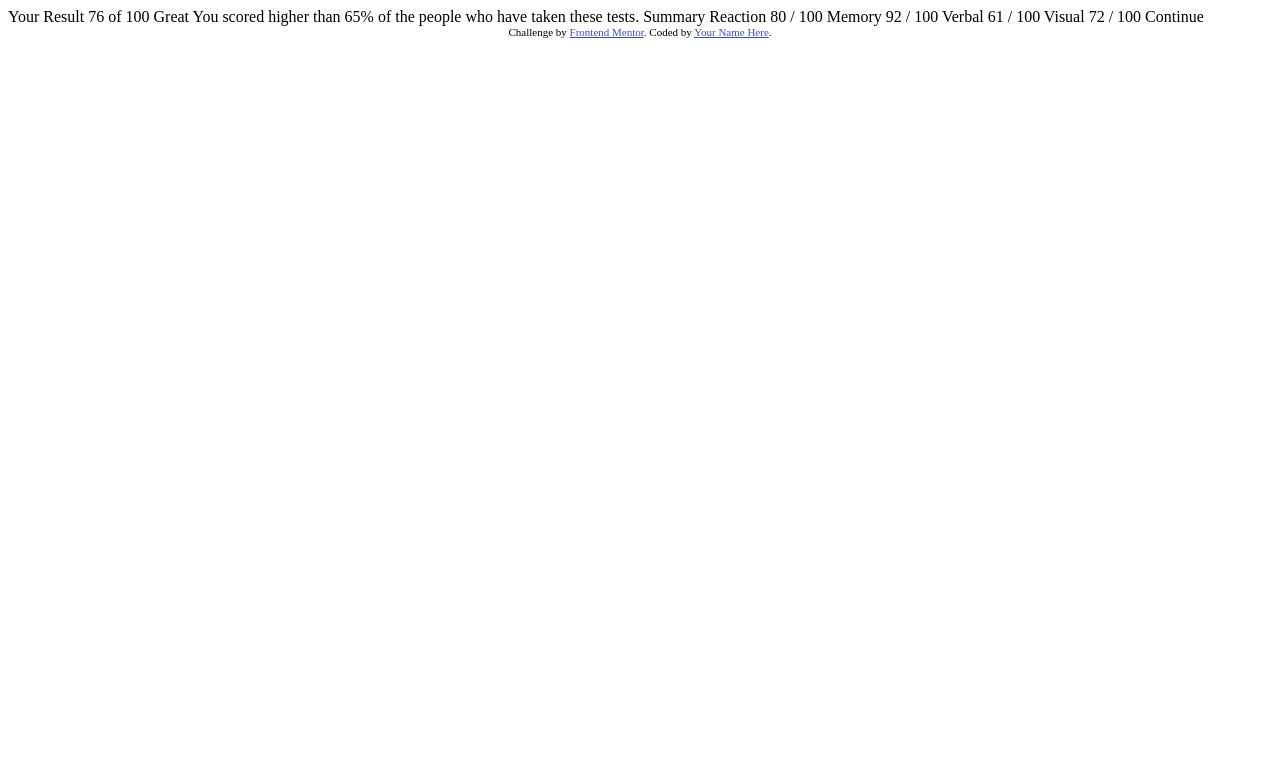
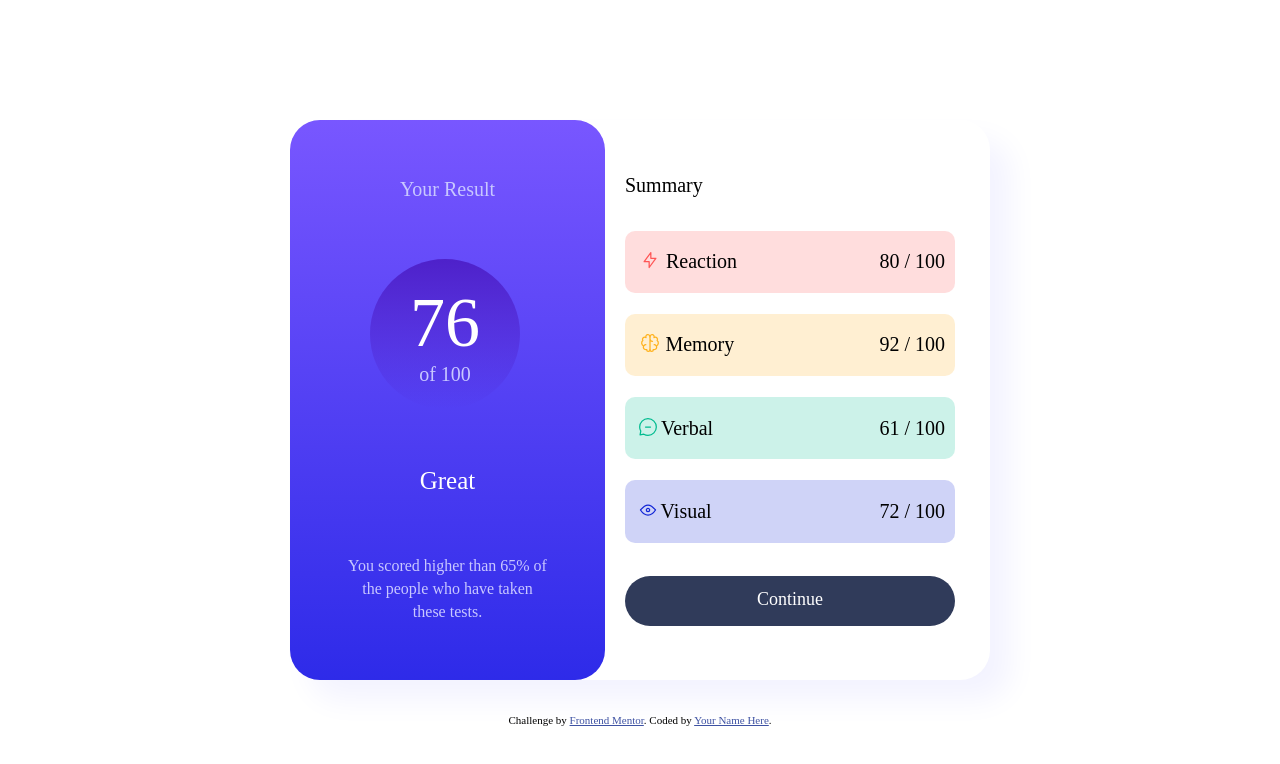
Before and after one commit to sij411/results-summary-component-main-2023-mar, a plain HTML site: page results-summary-component-main/index.html in a window 1280 px wide. Drawn offline with Linux system fonts and the light colour scheme.

Commit message:
challenge

```diff
--- a/results-summary-component-main/index.html
+++ b/results-summary-component-main/index.html
@@ -10,34 +10,91 @@
 
   <!-- Feel free to remove these styles or customise in your own stylesheet 👍 -->
   <style>
-    .attribution { font-size: 11px; text-align: center; }
+    @import url(mycss.css);
+
+    .attribution { position: absolute;
+      top: 90%; left: 50%;
+      transform: translate(-50%, -50%);
+      font-size: 11px; text-align: center; }
     .attribution a { color: hsl(228, 45%, 44%); }
   </style>
 </head>
 <body>
 
-  Your Result
-  76
-  of 100
+  <div class="main-container">
+    <div class="result-container"> <!--flexbox or inline block. Not sure which one is better-->
+      <div class="result-title"><span>Your Result</span></div>
 
-  Great
-  You scored higher than 65% of the people who have taken these tests.
+      <div class="score-container"><div class="score-box"> <!--score-->
+       <div>76</div>
+       <div>of 100</div>
+      </div></div>
 
-  Summary
+      <div class="comment-title"><span>Great</span></div>
 
-  Reaction
-  80 / 100
+      <div class="comment"><span>You scored higher than 65% of <br>the people who have taken<br>these tests.</span></div>
+    </div>
+    <div class="summary-container">
+      <div class="summary-title">Summary</div>
+      <div class="summary-factor-container">
+        <div class="summary-factor-box">
+          <div class="summary-factor-titlebox">
+             <div class="summary-factor-reaction-icon" class="reaction-icon"></div>
+            <div class="summary-factor-title">Reaction</div>
+          </div>
 
-  Memory
-  92 / 100
+          <div class="summary-factor-score">
+            <span>80</span>
+            <span>/ 100</span>
+            </div>
+        </div>
+        <div class="summary-factor-box" class="memory-box">
+          <div class="summary-factor-titlebox">
+             <div class="summary-factor-memory-icon"
+             ></div>
+            <div class="summary-factor-title">Memory</div>
+          </div>
 
-  Verbal
-  61 / 100
+          <div class="summary-factor-score">
+            <span>92</span>
+            <span>/ 100</span>
+            </div>
+        </div>
+        <div class="summary-factor-box" class="verbal-box">
+          <div class="summary-factor-titlebox">
+             <div class="summary-factor-verbal-icon"></div>
+            <div class="summary-factor-title">Verbal</div>
+          </div>
 
-  Visual
-  72 / 100
+          <div class="summary-factor-score">
+            <span>61</span>
+            <span>/ 100</span>
+            </div>
+        </div>
+        <div class="summary-factor-box" class="visual-box">
+          <div class="summary-factor-titlebox">
+             <div class="summary-factor-visual-icon"></div>
+            <div class="summary-factor-title">Visual</div>
+          </div>
 
-  Continue
+          <div class="summary-factor-score">
+            <span>72</span>
+            <span>/ 100</span>
+            </div>
+        </div>
+      </div>
+      <div class="button-container"><span>Continue</span></div>
+    </div>
+
+
+
+
+
+
+
+
+  </div>
+
 
   <div class="attribution">
     Challenge by <a href="https://www.frontendmentor.io?ref=challenge" target="_blank">Frontend Mentor</a>.
--- /dev/null
+++ b/results-summary-component-main/mycss.css
@@ -0,0 +1,178 @@
+.body {
+    background-color: hsl(252, 100%, 67%);
+    height: 100vh; width: 100vw;
+    position: relative;
+    font-family: Arial, Helvetica, sans-serif;
+}
+.main-container {
+    box-sizing: border-box;
+    height: 70%; width: 700px;
+    position: absolute;
+    top: 50%;
+    left: 50%;
+    transform: translate(-50%, -50%);
+    display: flex;
+    box-shadow: 20px 20px 30px rgba(0, 0, 255, 0.05);
+    border-radius: 30px;
+
+}
+
+
+.result-container {
+    height: 100%; width: 45%;
+    background: linear-gradient(to top, hsl(241, 81%, 54%), hsl(252, 100%, 67%));
+    border-radius: 30px;
+    display: flex;
+    flex-direction: column;
+    box-sizing: boerder-box;
+    justify-content: space-evenly;
+
+
+
+}
+
+.result-container  div {
+    text-align: center;
+    font-size: 20px;
+    color: hsl(241, 100%, 89%)
+}
+.result-title {
+
+}
+.score-container {
+
+}
+.score-box {
+    position: relative;
+    left: 80px;
+    width: 150px; height: 150px;
+    border-radius: 50%;
+    background: linear-gradient(to bottom, hsla(256, 72%, 46%, 1), hsla(241, 72%, 46%, 0));
+    );
+    text-align: center;
+    display: flex;
+    flex-direction: column;
+    justify-content: center;
+
+
+}
+.score-box div {
+    text-align: center;
+
+}
+.score-box div:nth-child(1) {
+    font-size: 70px;
+    color: white;
+}
+
+.comment-title > span {
+    font-size: 25px;
+    color: white;
+}
+
+.comment span {
+
+    font-size: 16px;
+    line-height: 0.5;
+
+}
+
+.summary-container {
+    height: 100%; width: 50%;
+    background-color: white;
+    box-sizing: border-box;
+    display: flex;
+    flex-direction: column;
+    justify-content: space-evenly;
+    padding: 20px 0 20px 20px;
+    margin-left: 0;
+}
+
+.summary-title {
+    font-size: 20px;
+    width: 100%;
+}
+
+.summary-factor-container {
+    width: 100%;
+    height: 60%;
+    display: flex;
+    flex-direction: column;
+    justify-content: space-between;
+
+
+}
+
+
+.summary-factor-box {
+    width: 100%; height: 20%;
+    background-color: hsla(0, 100%, 67%, 0.2);
+    border-radius: 10px;
+    display: flex;
+    box-sizing: border-box;
+    padding: 0 10px 0 10px;
+    justify-content: space-between;
+    align-items: center;
+}
+
+.summary-factor-box div {
+    font-size: 20px;
+}
+.summary-factor-titlebox {
+    display: flex;
+    justify-content: space-evenly;
+
+}
+.summary-factor-title {
+    width: 60%; height: 100%;
+}
+.summary-factor-reaction-icon {
+    width: 20px; height: 20px;
+    background-image: url('assets/images/icon-reaction.svg');
+}
+
+
+.summary-factor-box:nth-child(2) {
+    background-color: hsla(39, 100%, 56%, 0.2);
+}
+
+.summary-factor-memory-icon {
+    background-image: url('assets/images/icon-memory.svg');
+    width: 20px; height: 20px;
+}
+
+.summary-factor-verbal-icon {
+    background-image: url('assets/images/icon-verbal.svg');
+    width: 20px; height: 20px;
+}
+.summary-factor-box:nth-child(3) {
+    background-color: hsla(166, 100%, 37%, 0.2);
+}
+
+.summary-factor-visual-icon {
+    background-image: url('assets/images/icon-visual.svg');
+    width: 20px; height: 20px;
+}
+
+.summary-factor-box:nth-child(4) {
+    background-color: hsla(234, 85%, 45%, 0.2);
+}
+
+  .button-container {
+    width: 100%;
+    height: 50px;
+    background-color: hsl(224, 30%, 27%);
+    text-align: center;
+    border-radius: 40px;
+
+  }
+  .button-container span {
+    color: white;
+    font-size: 18px;
+    position: relative;
+    top: 13px;
+  }
+
+  .button-container:hover {
+    background: linear-gradient(to top, hsl(241, 81%, 54%), hsl(252, 100%, 67%));
+  }
```
Also changed, not shown: 4 other files.
